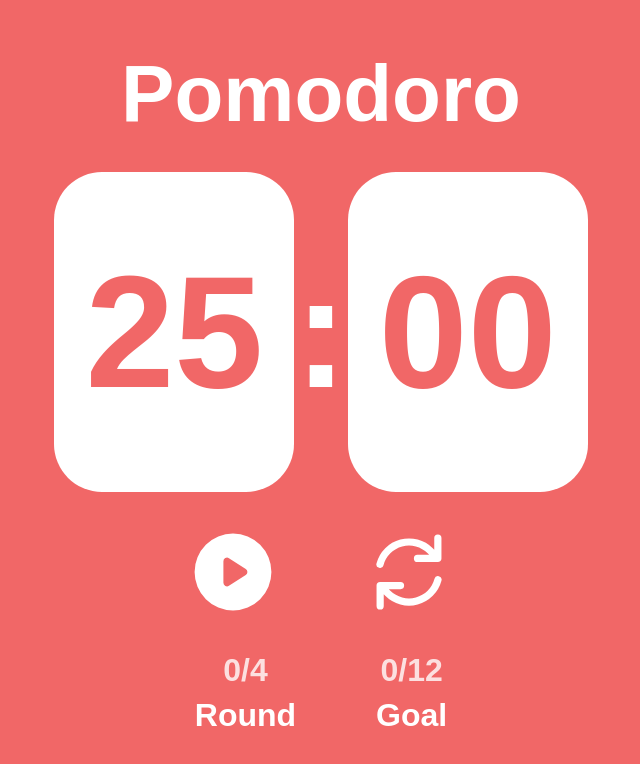
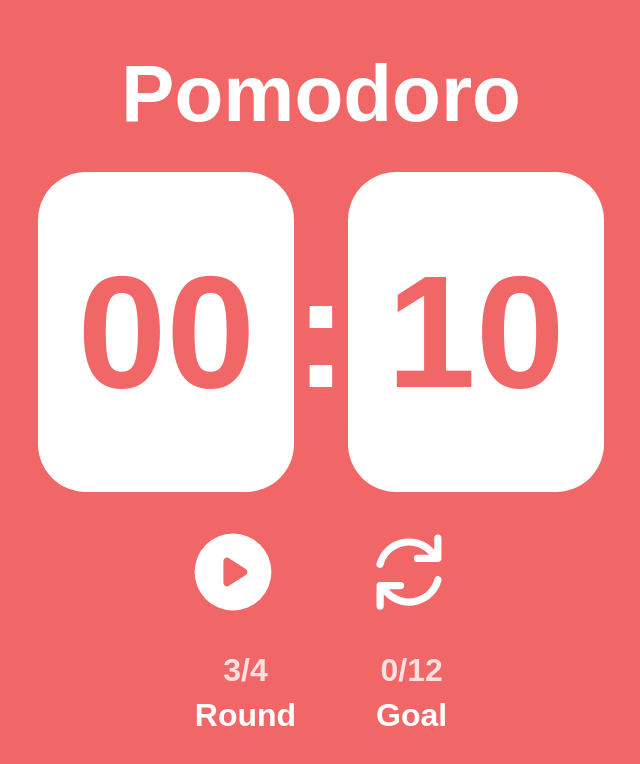
Before and after one commit to Sungmin-Kim-Dev/pomodoro-with-recoil-motion-styled, a React (Vite) app: page / in a window 1280 px wide. Shown: the top 764 px of the page, without its empty margins (319-959 px from the left). Built offline with nearby package versions, Linux system fonts and the light colour scheme; a web font is replaced by a local one.

Commit message:
round and goal numbers

```diff
--- a/src/App.tsx
+++ b/src/App.tsx
@@ -1,6 +1,8 @@
 import {motion} from "motion/react";
-import {useState} from "react";
+import {useEffect} from "react";
+import {useRecoilState} from "recoil";
 import styled from "styled-components";
+import {goalNumber, isRunningState, minutesState, roundNumber, secondsState} from "./atoms";
 
 const Container = styled.div`
   width: 100vw;
@@ -27,7 +29,7 @@ const NumberWrapper = styled.div`
 `;
 
 const NumberBox = styled(motion.div)`
-  width: 15rem;
+  width: 16rem;
   height: 20rem;
   color: ${(props) => props.theme.bgColor};
   background-color: ${(props) => props.theme.textColor};
@@ -96,53 +98,92 @@ const RecordNumber = styled.div`
 `;
 
 function App() {
-  const [play, setPlay] = useState(false);
+  const [minutes, setMinutes] = useRecoilState(minutesState);
+  const [seconds, setSeconds] = useRecoilState(secondsState);
+  const [isRunning, setIsRunning] = useRecoilState(isRunningState);
+  const [currentRound, setCurrentRound] = useRecoilState(roundNumber);
+  const [currentGoal, setCurrentGoal] = useRecoilState(goalNumber);
+
+  useEffect(() => {
+    let intervalId: number | undefined;
+    if (isRunning) {
+      intervalId = setInterval(() => {
+        if (seconds > 0) {
+          setSeconds((prevSeconds) => prevSeconds - 1);
+        } else {
+          if (minutes > 0) {
+            setMinutes((prevMinutes) => prevMinutes - 1);
+            setSeconds(59);
+          } else {
+            setIsRunning(false); // Timer finished
+            setCurrentRound((prevRound) => {
+              const newRound = prevRound + 1;
+              if (newRound % 4 === 0) {
+                setCurrentGoal((prevGoal) => prevGoal + 1);
+              }
+              return newRound % 4;
+            });
+            setMinutes(25);
+          }
+        }
+      }, 1000);
+    }
+
+    return () => clearInterval(intervalId);
+  }, [isRunning, minutes, seconds, setMinutes, setSeconds, setIsRunning, setCurrentRound, setCurrentGoal]);
+
+  const resetTimer = () => {
+    setIsRunning(false);
+    setMinutes(25);
+    setSeconds(0);
+  };
+
   return (
     <Container>
       <Title>Pomodoro</Title>
       <NumberWrapper>
-        <NumberBox variants={numberBoxVariants} initial="start" animate="end">
-          25
+        <NumberBox variants={numberBoxVariants} initial="start" animate="end" key={`m${minutes}`}>
+          {minutes < 10 ? `0${minutes}` : minutes}
         </NumberBox>
         :
-        <NumberBox variants={numberBoxVariants} initial="start" animate="end">
-          00
+        <NumberBox variants={numberBoxVariants} initial="start" animate="end" key={`s${seconds}`}>
+          {seconds < 10 ? `0${seconds}` : seconds}
         </NumberBox>
       </NumberWrapper>
       <ButtonWrapper>
-        <Button onClick={() => setPlay(!play)} variants={buttonVariants} whileHover="hover">
-          {!play ? (
+        <Button onClick={() => setIsRunning(!isRunning)} variants={buttonVariants} whileHover="hover">
+          {!isRunning ? (
             <svg data-slot="icon" fill="currentColor" viewBox="0 0 20 20" xmlns="http://www.w3.org/2000/svg" aria-hidden="true">
               <path
-                clip-rule="evenodd"
-                fill-rule="evenodd"
+                clipRule="evenodd"
+                fillRule="evenodd"
                 d="M2 10a8 8 0 1 1 16 0 8 8 0 0 1-16 0Zm6.39-2.908a.75.75 0 0 1 .766.027l3.5 2.25a.75.75 0 0 1 0 1.262l-3.5 2.25A.75.75 0 0 1 8 12.25v-4.5a.75.75 0 0 1 .39-.658Z"></path>
             </svg>
           ) : (
             <svg data-slot="icon" fill="currentColor" viewBox="0 0 20 20" xmlns="http://www.w3.org/2000/svg" aria-hidden="true">
               <path
-                clip-rule="evenodd"
-                fill-rule="evenodd"
+                clipRule="evenodd"
+                fillRule="evenodd"
                 d="M2 10a8 8 0 1 1 16 0 8 8 0 0 1-16 0Zm5-2.25A.75.75 0 0 1 7.75 7h.5a.75.75 0 0 1 .75.75v4.5a.75.75 0 0 1-.75.75h-.5a.75.75 0 0 1-.75-.75v-4.5Zm4 0a.75.75 0 0 1 .75-.75h.5a.75.75 0 0 1 .75.75v4.5a.75.75 0 0 1-.75.75h-.5a.75.75 0 0 1-.75-.75v-4.5Z"></path>
             </svg>
           )}
         </Button>
-        <Button variants={buttonVariants} whileHover="hover" whileTap="click">
+        <Button onClick={() => resetTimer()} variants={buttonVariants} whileHover="hover" whileTap="click">
           <svg data-slot="icon" fill="currentColor" viewBox="0 0 20 20" xmlns="http://www.w3.org/2000/svg" aria-hidden="true">
             <path
-              clip-rule="evenodd"
-              fill-rule="evenodd"
+              clipRule="evenodd"
+              fillRule="evenodd"
               d="M15.312 11.424a5.5 5.5 0 0 1-9.201 2.466l-.312-.311h2.433a.75.75 0 0 0 0-1.5H3.989a.75.75 0 0 0-.75.75v4.242a.75.75 0 0 0 1.5 0v-2.43l.31.31a7 7 0 0 0 11.712-3.138.75.75 0 0 0-1.449-.39Zm1.23-3.723a.75.75 0 0 0 .219-.53V2.929a.75.75 0 0 0-1.5 0V5.36l-.31-.31A7 7 0 0 0 3.239 8.188a.75.75 0 1 0 1.448.389A5.5 5.5 0 0 1 13.89 6.11l.311.31h-2.432a.75.75 0 0 0 0 1.5h4.243a.75.75 0 0 0 .53-.219Z"></path>
           </svg>
         </Button>
       </ButtonWrapper>
       <RecordWrapper>
         <RecordBox>
-          <RecordNumber>0/4</RecordNumber>
+          <RecordNumber>{currentRound}/4</RecordNumber>
           <p>Round</p>
         </RecordBox>
         <RecordBox>
-          <RecordNumber>0/12</RecordNumber>
+          <RecordNumber>{currentGoal}/12</RecordNumber>
           <p>Goal</p>
         </RecordBox>
       </RecordWrapper>
--- /dev/null
+++ b/src/atoms.ts
@@ -0,0 +1,26 @@
+import {atom} from "recoil";
+
+export const minutesState = atom<number>({
+  key: "minutesState",
+  default: 0, // Initial value: 25 minutes
+});
+
+export const secondsState = atom<number>({
+  key: "secondsState",
+  default: 10, // Initial value: 0 seconds
+});
+
+export const isRunningState = atom<boolean>({
+  key: "isRunningState",
+  default: false, // Initially not running
+});
+
+export const roundNumber = atom<number>({
+  key: "roundNumber",
+  default: 3,
+});
+
+export const goalNumber = atom<number>({
+  key: "goalNumber",
+  default: 0,
+});
```
